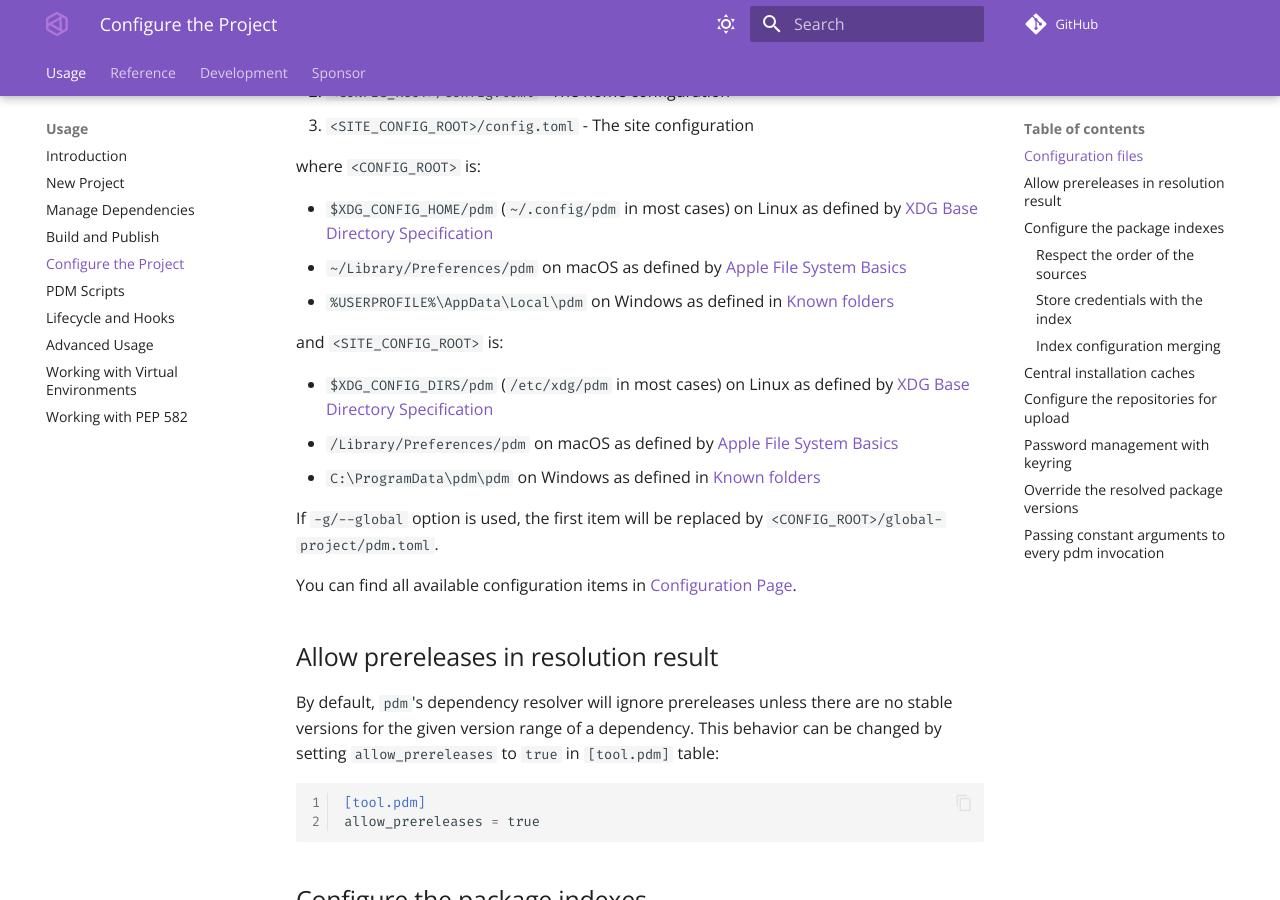
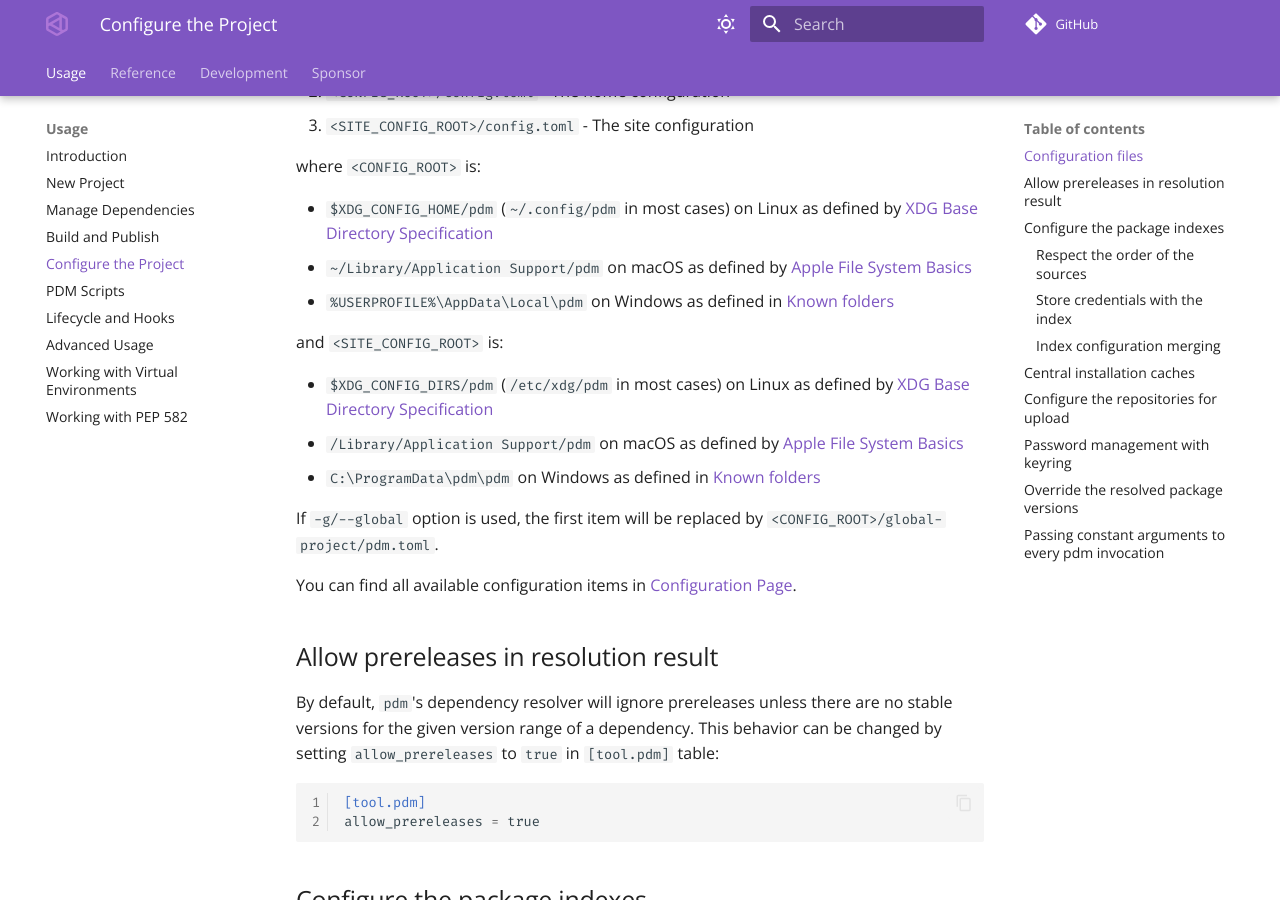
Before and after one commit to azurelotus0926/pdm, an MkDocs documentation site: the page built from docs/docs/usage/config.md, in a window 1280 px wide and 900 px high, scrolled down 870 px. Built offline with MkDocs 1.6.1 and Material for MkDocs 9.7.7, drawn with Linux system fonts in a browser that asks for light colours; comment, search, counter and statistics services are not loaded; the version menu is left out.

Commit message:
docs: fix configuration details for macOS (#1965)
refs
- https://github.com/pdm-project/pdm/blob/77190c47d5a6ba56996de45518afdccc87ae7005/src/pdm/project/config.py#L227
- https://github.com/platformdirs/platformdirs/blob/1ac7baad22509157518efc7ef2d8119080a01932/src/platformdirs/macos.py#L8

```diff
--- a/docs/docs/usage/config.md
+++ b/docs/docs/usage/config.md
@@ -40,13 +40,13 @@ The configuration files are searched in the following order:
 where `<CONFIG_ROOT>` is:
 
 - `$XDG_CONFIG_HOME/pdm` (`~/.config/pdm` in most cases) on Linux as defined by [XDG Base Directory Specification](https://specifications.freedesktop.org/basedir-spec/basedir-spec-latest.html)
-- `~/Library/Preferences/pdm` on macOS as defined by [Apple File System Basics](https://developer.apple.com/library/archive/documentation/FileManagement/Conceptual/FileSystemProgrammingGuide/FileSystemOverview/FileSystemOverview.html)
+- `~/Library/Application Support/pdm` on macOS as defined by [Apple File System Basics](https://developer.apple.com/library/archive/documentation/FileManagement/Conceptual/FileSystemProgrammingGuide/FileSystemOverview/FileSystemOverview.html)
 - `%USERPROFILE%\AppData\Local\pdm` on Windows as defined in [Known folders](https://docs.microsoft.com/en-us/windows/win32/shell/known-folders)
 
 and `<SITE_CONFIG_ROOT>` is:
 
 - `$XDG_CONFIG_DIRS/pdm` (`/etc/xdg/pdm` in most cases) on Linux as defined by [XDG Base Directory Specification](https://specifications.freedesktop.org/basedir-spec/basedir-spec-latest.html)
-- `/Library/Preferences/pdm` on macOS as defined by [Apple File System Basics](https://developer.apple.com/library/archive/documentation/FileManagement/Conceptual/FileSystemProgrammingGuide/FileSystemOverview/FileSystemOverview.html)
+- `/Library/Application Support/pdm` on macOS as defined by [Apple File System Basics](https://developer.apple.com/library/archive/documentation/FileManagement/Conceptual/FileSystemProgrammingGuide/FileSystemOverview/FileSystemOverview.html)
 - `C:\ProgramData\pdm\pdm` on Windows as defined in [Known folders](https://docs.microsoft.com/en-us/windows/win32/shell/known-folders)
 
 If `-g/--global` option is used, the first item will be replaced by `<CONFIG_ROOT>/global-project/pdm.toml`.
```
